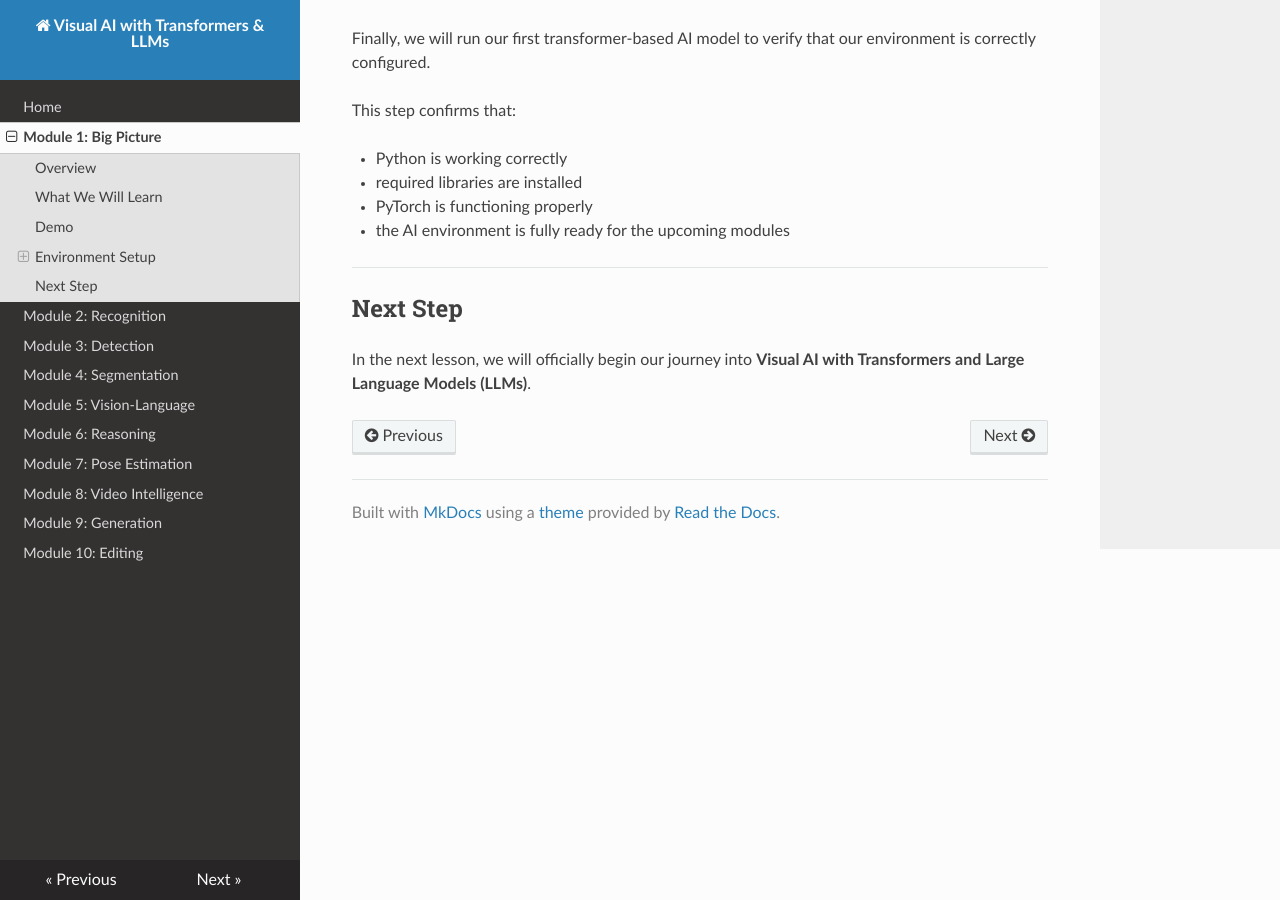
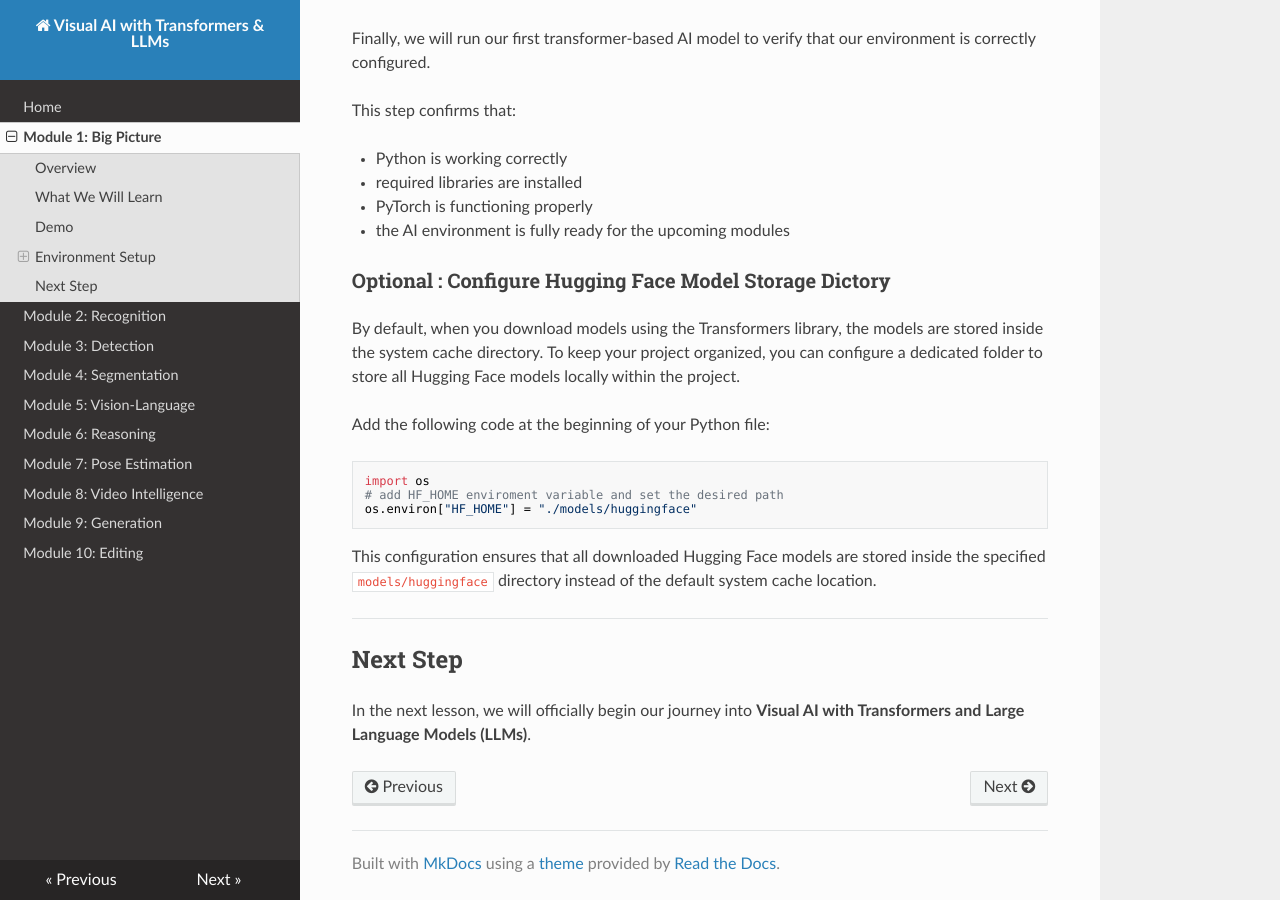
Before and after one commit to vedicskill/course-visual-ai-with-transformers-llms, an MkDocs documentation site: the page built from docs/docs/module-1/index.md, in a window 1280 px wide and 900 px high, scrolled down 5056 px. Built offline with MkDocs 1.6.1, drawn with Linux system fonts in a browser that asks for light colours; nearby versions of some CDN libraries.

Commit message:
add images, update docs with configue of HF directory

````diff
--- a/docs/docs/module-1/index.md
+++ b/docs/docs/module-1/index.md
@@ -226,6 +226,19 @@ This step confirms that:
 - PyTorch is functioning properly
 - the AI environment is fully ready for the upcoming modules
 
+### Optional : Configure Hugging Face Model Storage Dictory
+
+By default, when you download models using the Transformers library, the models are stored inside the system cache directory.
+To keep your project organized, you can configure a dedicated folder to store all Hugging Face models locally within the project.
+
+Add the following code at the beginning of your Python file:
+```python
+import os
+# add HF_HOME enviroment variable and set the desired path
+os.environ["HF_HOME"] = "./models/huggingface"
+```
+This configuration ensures that all downloaded Hugging Face models are stored inside the specified `models/huggingface` directory instead of the default system cache location.
+
 ---
 
 ## Next Step
````
Also changed, not shown: m0_big_picture/assets/image_1.jpg (added), m0_big_picture/assets/image_2.jpg (added), m0_big_picture/assets/image_3.jpg (added).
